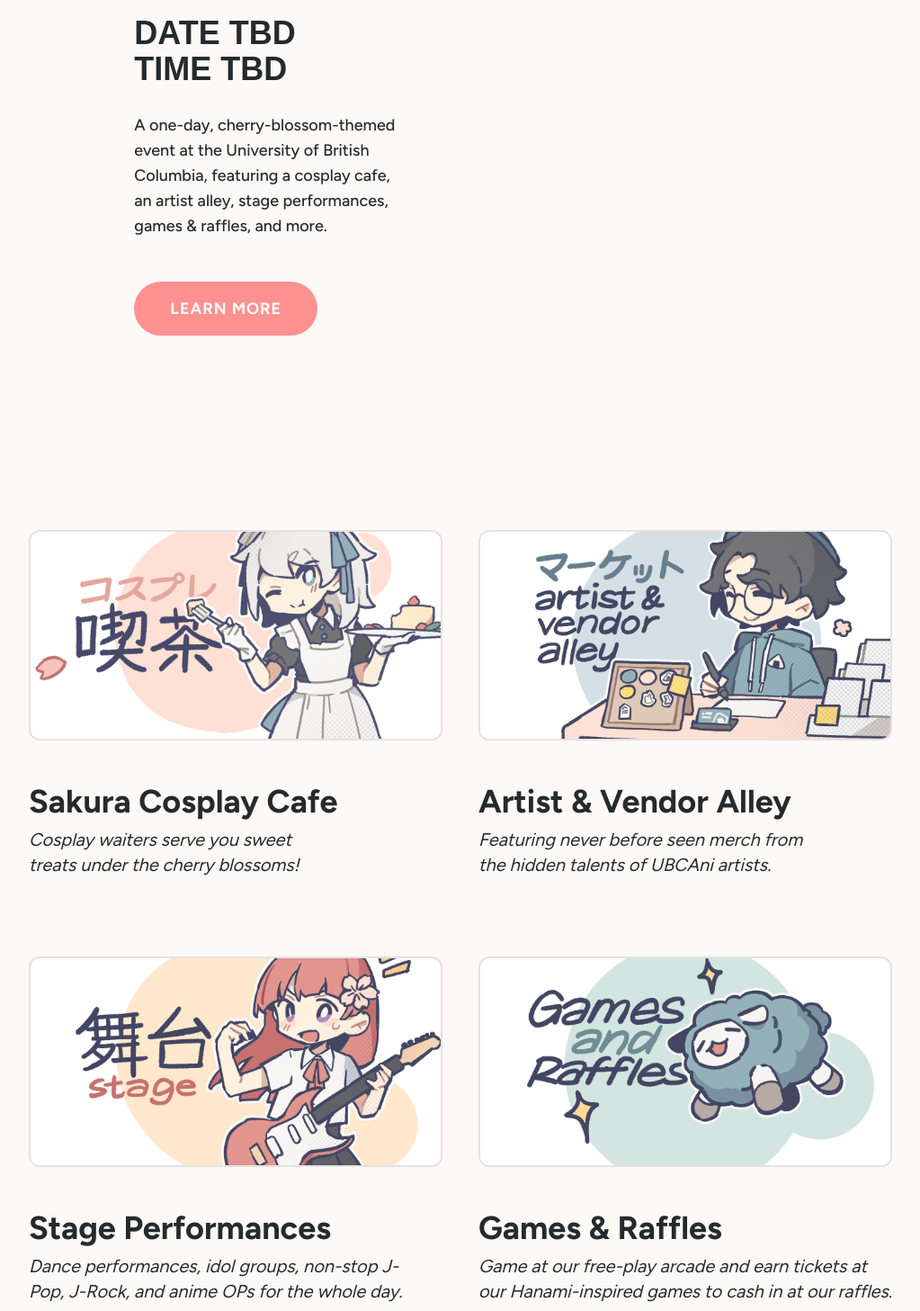
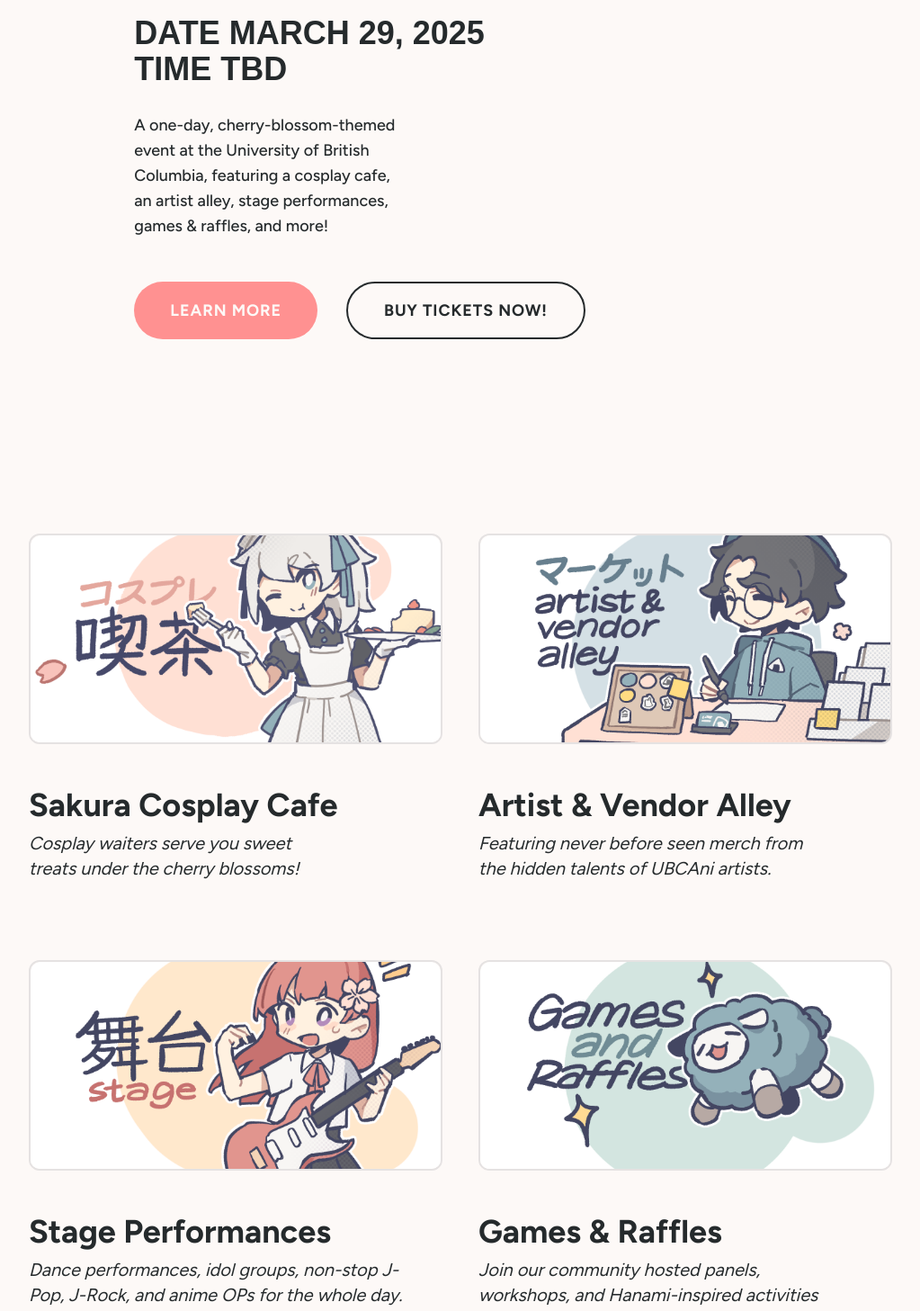
Before and after one commit to hanssy130/sakuramochi, a Next.js app: page / in a window 1280 px wide. Shown: the part 463-1920 px from the top of the page at 90% size, without its empty margins (128-1151 px from the left). Built offline with nearby package versions, Linux system fonts and the light colour scheme; a web font is replaced by a local one.

Commit message:
add changes from Pocket. Mostly text updates. Updated some links to /coming-soon.

```diff
--- a/app/coming-soon/page.tsx
+++ b/app/coming-soon/page.tsx
@@ -9,7 +9,7 @@
           className="relative flex flex-row w-full mx-10 lg:w-2/3 justify-between"
         >
           <div className="flex flex-col z-40 lg:items-start justify-items-center gap-2 p-0">
-            <p className="font-display-en uppercase text-black text-6xl md:text-9xl">
+            <p className="font-display-en text-black text-6xl md:text-9xl">
               This page is under construction!
             </p>
           </div>
--- a/app/page.tsx
+++ b/app/page.tsx
@@ -40,13 +40,11 @@
             </p>
 
             <div className="font-mono font-bold text-3xl md:text-4xl uppercase mb-5 text-nowrap">
-              <p>Date TBD</p>
+              <p>Date March 29, 2025</p>
               <p>Time TBD</p>
             </div>
             <p className="font-sans w-full lg:w-2/5 font-medium text-lg">
-              A one-day, cherry-blossom-themed event at the University of
-              British Columbia, featuring a cosplay cafe, an artist alley, stage
-              performances, games & raffles, and more.
+            A one-day, cherry-blossom-themed event at the University of British Columbia, featuring a cosplay cafe, an artist alley, stage performances, games & raffles, and more!
             </p>
             <div className="flex flex-col md:flex-row gap-6 md:gap-8 my-10 justify-items-stretch">
               <motion.button
@@ -56,7 +54,7 @@
               >
                 <a href="#features">Learn More</a>
               </motion.button>
-              {/* <motion.button
+              <motion.button
                 whileHover={{ scale: 1.05, transition: { duration: 0.2 } }}
                 whileTap={{ scale: 0.95 }}
                 className="font-sans uppercase font-bold text-lg tracking-wider border-2 bg-white border-black py-4 px-10 inline-flex items-center gap-x-2 rounded-full"
@@ -64,7 +62,7 @@
                 <a href="https://u.ubcani.com/hanami" target="_blank">
                   Buy Tickets NOW!
                 </a>
-              </motion.button> */}
+              </motion.button>
             </div>
           </div>
           <motion.img
@@ -84,7 +82,7 @@
             description={
               "Cosplay waiters serve you sweet treats under the cherry blossoms!"
             }
-            link={"/cafe"}
+            link={"/coming-soon"}
             imgsrc={"/cosplay cafe.png"}
           />
           <Card
@@ -92,7 +90,7 @@
             description={
               "Featuring never before seen merch from the hidden talents of UBCAni artists."
             }
-            link={""}
+            link={"coming-soon"}
             imgsrc={"/artist alley.png"}
           />
           <Card
@@ -100,15 +98,15 @@
             description={
               "Dance performances, idol groups, non-stop J-Pop, J-Rock, and anime OPs for the whole day."
             }
-            link={""}
+            link={"/coming-soon"}
             imgsrc={"/stage performances.png"}
           />
           <Card
             title={"Games & Raffles"}
             description={
-              "Game at our free-play arcade and earn tickets at our Hanami-inspired games to cash in at our raffles."
+              "Join our community hosted panels, workshops, and Hanami-inspired activities to cash in at our raffles and prizes!"
             }
-            link={""}
+            link={"/coming-soon"}
             imgsrc={"/games.png"}
           />
         </div>
--- a/app/volunteer/page.tsx
+++ b/app/volunteer/page.tsx
@@ -53,7 +53,7 @@
             data-aos="fade-up"
             className="grid grid-cols-1 lg:grid-cols-2 gap-6 mt-10"
           >
-            <motion.div
+            {/* <motion.div
               whileHover={{ scale: 1.05, transition: { duration: 0.2 } }}
               whileTap={{ scale: 0.95 }}
             >
@@ -113,7 +113,8 @@
                 icon={<VolunteerActivismRounded />}
                 link={"https://forms.gle/ytXTNp3SqYjH8J8EA"}
               />
-            </motion.div>
+            </motion.div> */}
+            <b>Volunteer applications coming soon!</b>
           </div>
         </div>
       </div>
--- a/components/faq.tsx
+++ b/components/faq.tsx
@@ -332,10 +332,7 @@
                 aria-labelledby="hs-basic-with-title-and-arrow-stretched-heading-two"
               >
                 <p>
-                  Pop-Up Hanami will be held across the 2nd floor of the AMS
-                  Nest. Please first pick up your registration pass in the Lower
-                  Atrium (head down the stairs in front of Blue Chip) before
-                  heading to the main event!
+                Pop-Up Hanami will be held across the 2nd floor of the AMS Nest. Please first pick up your registration pass on the 1st floor in front of Thirstyyy before heading to the main event!
                 </p>
               </div>
             </div>
@@ -539,12 +536,7 @@
                 aria-labelledby="hs-basic-with-title-and-arrow-stretched-heading-five"
               >
                 <p className="">
-                  For more information about the Sakura Cosplay Cafe, Artist &
-                  Vendor Alley, Stage Performances, and Games & Raffles, please
-                  see the sections above. If you still cannot find the answer to
-                  your question, please email us at info@ubcani.com, message us
-                  at instagram.com/ubcani, or ping an exec in our Discord
-                  Server!
+                For more information about the Sakura Cosplay Cafe, Artist & Vendor Alley, Stage Performances, and Activities & Raffles, please see the sections above. If you still cannot find the answer to your question, please email us at hanami@ubcani.com, message us at <a href="instagram.com/ubcani"> instagram.com/ubcani</a>, or ping an exec in our Discord Server!
                 </p>
               </div>
             </div>
--- a/components/footer.tsx
+++ b/components/footer.tsx
@@ -98,7 +98,7 @@
         </div>
         <div className="mt-5 sm:mt-12 grid gap-y-2 sm:gap-y-0 sm:flex sm:justify-between sm:items-center">
           <div className="flex justify-between items-center">
-            <p>© 2024 UBC Anime Club. All rights reserved.</p>
+            <p>© 2025 UBC Anime Club. All rights reserved.</p>
           </div>
 
           <div>
--- a/components/navbar.tsx
+++ b/components/navbar.tsx
@@ -117,10 +117,11 @@
             whileTap={{ scale: 0.95 }}
             className="absolute right-3 top-3 md:top-5 md:right-5 text-nowrap font-sans underline underline-offset-4 uppercase font-bold text-xl text-pink tracking-wider flex flex-row items-center gap-x-2 rounded-full"
           >
-            <a href="https://u.ubcani.com/hanami" target="_blank">
+            {/* <a href="https://u.ubcani.com/hanami" target="_blank">
               Buy Tickets NOW
               <ChevronRightRounded fontSize="large" />
-            </a>
+            </a> */}
+            Tickets coming soon!
           </motion.div>
         </div>
       </motion.nav>
```
